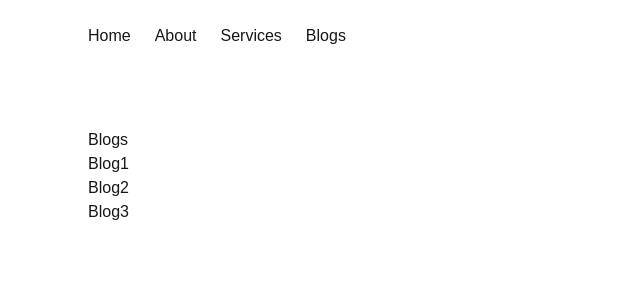
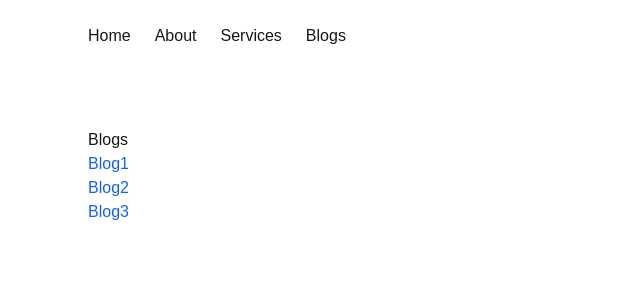
Before and after one commit to emmeiwhite/Next.JS-15, a Next.js app: page /blogs in a window 1280 px wide. Shown: the top 300 px of the page, without its empty margins (0-640 px from the left). Built offline with nearby package versions, Linux system fonts and the light colour scheme.

Commit message:
params is a Promise, hence async/await is a must

```diff
--- a/app/blogs/[blogID]/page.jsx
+++ b/app/blogs/[blogID]/page.jsx
@@ -1,18 +1,13 @@
-function BlogDetail(props) {
-  const { params } = props
-  console.log(params.blogID)
+async function BlogDetail({ params }) {
+  const { blogID } = await params
+  console.log(blogID)
   // We'll make another API call and get the Blog with this particular blogID
   return (
     <div className="max-w-6xl mx-auto px-6 py-6">
       <h1 className="text-2xl mb-5">
         {' '}
-        Blog about: <strong>{params.blogID}</strong>
+        Blog about: <strong>{blogID}</strong>
       </h1>
-      <p>
-        Lorem ipsum dolor sit, amet consectetur adipisicing elit. Unde iste, iure repudiandae
-        reprehenderit optio ad voluptatem cum aspernatur odio labore cupiditate facere ipsa
-        voluptate repellendus impedit nihil. Tempore, aut nisi!
-      </p>
     </div>
   )
 }
--- a/app/blogs/page.jsx
+++ b/app/blogs/page.jsx
@@ -1,6 +1,7 @@
 export const metadata = {
   title: 'Blogs | Technical Agency'
 }
+import Link from 'next/link'
 
 function Blogs() {
   return (
@@ -8,9 +9,27 @@ function Blogs() {
       <h1>Blogs</h1>
 
       <ul>
-        <li>Blog1</li>
-        <li>Blog2</li>
-        <li>Blog3</li>
+        <li>
+          <Link
+            href="/blogs/1"
+            className="text-blue-600 hover:underline">
+            Blog1
+          </Link>
+        </li>
+        <li>
+          <Link
+            href="/blogs/2"
+            className="text-blue-600 hover:underline">
+            Blog2
+          </Link>
+        </li>
+        <li>
+          <Link
+            href="/blogs/3"
+            className="text-blue-600 hover:underline">
+            Blog3
+          </Link>
+        </li>
       </ul>
     </div>
   )
```
